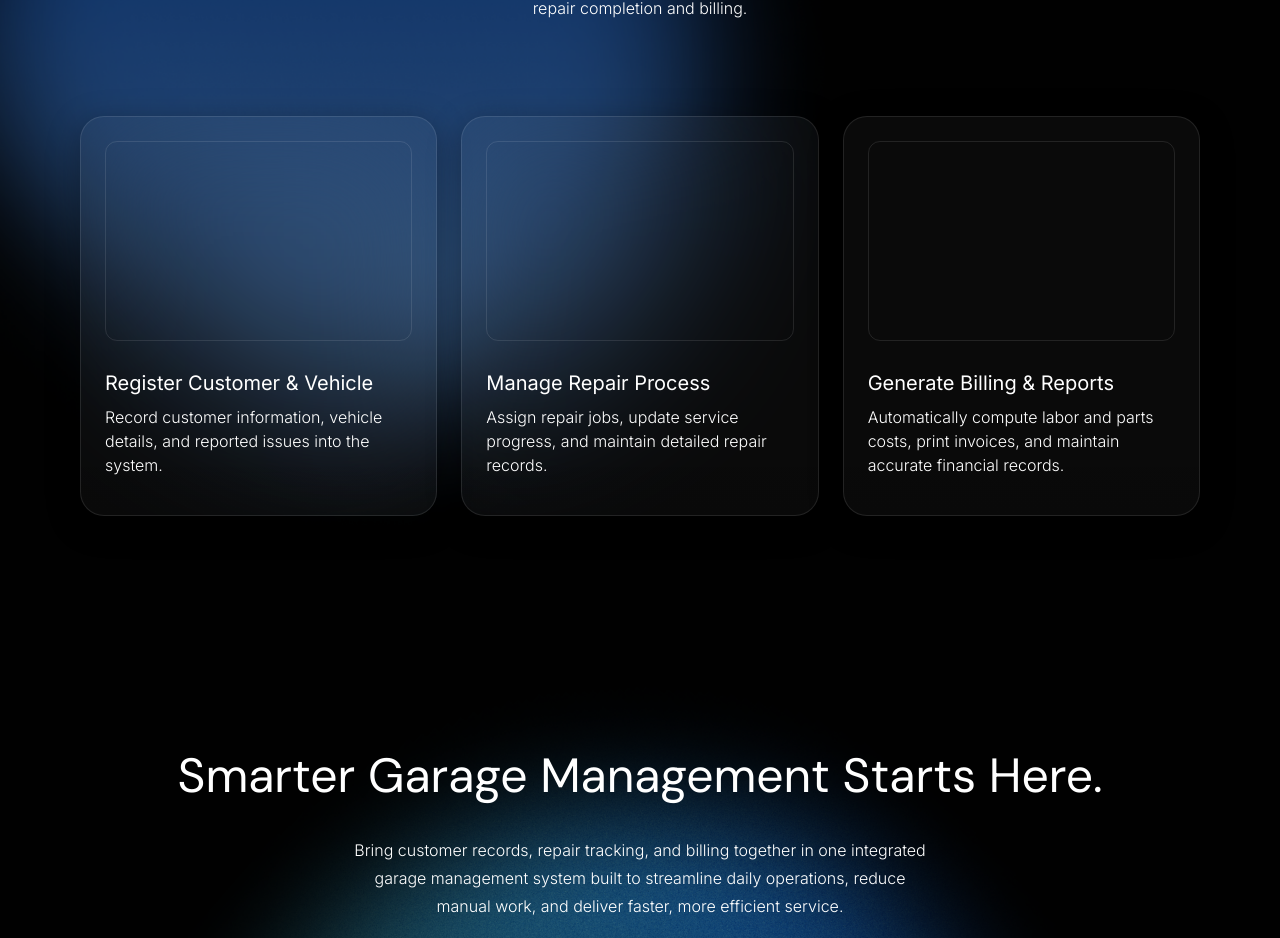
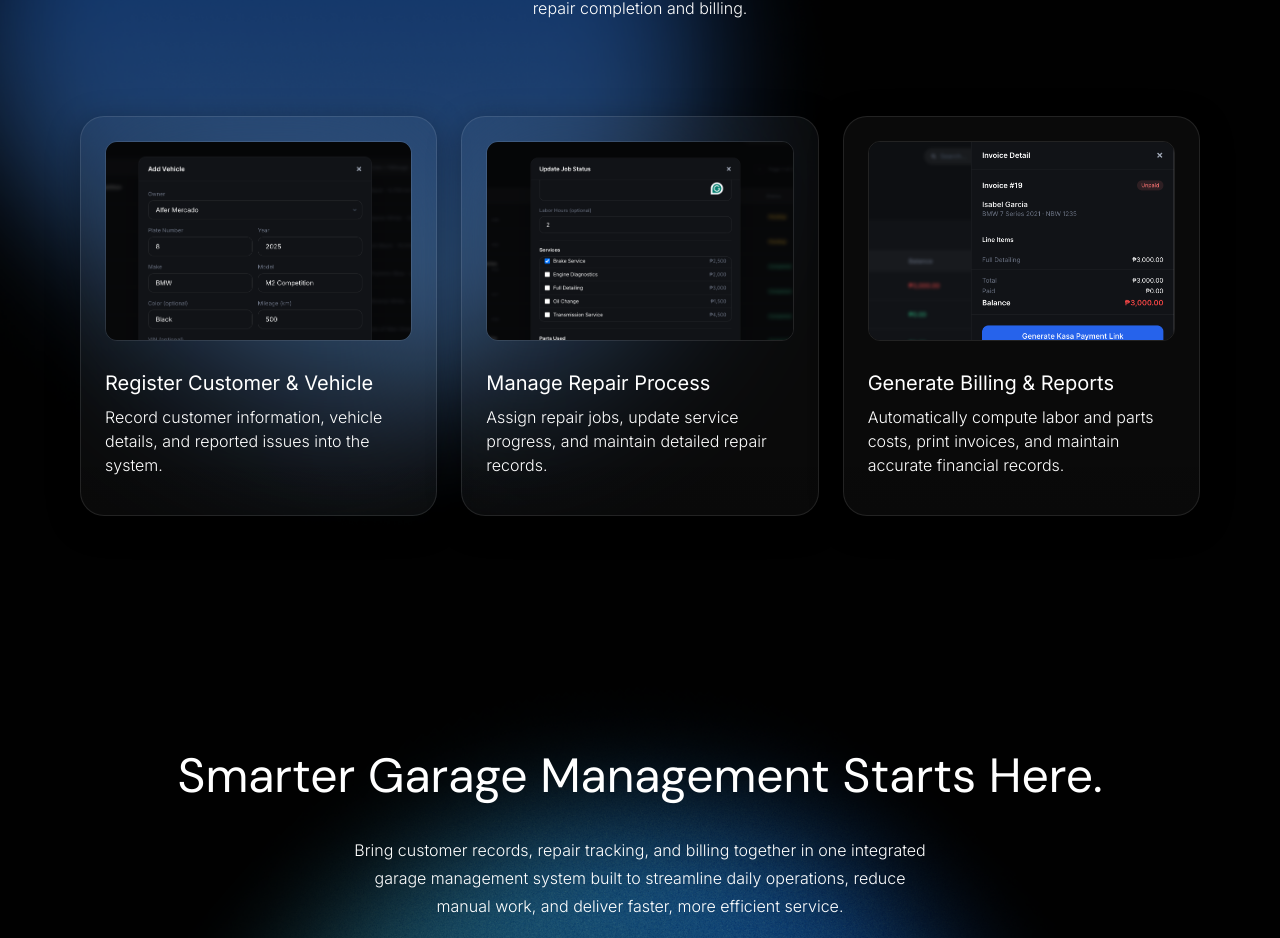
Before and after one commit to alferrr/motiq, a Next.js app: page / in a window 1280 px wide. Shown: the part 4477-5415 px from the top of the page. Built offline with nearby package versions, Linux system fonts and the light colour scheme.

Commit message:
style: steps pics

```diff
--- a/components/pages/Hero.tsx
+++ b/components/pages/Hero.tsx
@@ -58,16 +58,19 @@ export const steps = [
     step: 1,
     title: "Register Customer & Vehicle",
     desc: "Record customer information, vehicle details, and reported issues into the system.",
+    image: "/vehicle.png",
   },
   {
     step: 2,
     title: "Manage Repair Process",
     desc: "Assign repair jobs, update service progress, and maintain detailed repair records.",
+    image: "/jobstatus.png",
   },
   {
     step: 3,
     title: "Generate Billing & Reports",
     desc: "Automatically compute labor and parts costs, print invoices, and maintain accurate financial records.",
+    image: "/invoice.png",
   },
 ];
 
@@ -348,7 +351,14 @@ const Hero = () => {
                 className="w-full md:w-100 min-h-100"
                 contentClassName=""
               >
-                <div className="photo h-50 border border-white/10 rounded-xl w-full"></div>
+                <div className="photo relative h-50 border border-white/10 rounded-xl w-full overflow-hidden">
+                  <Image
+                    src={step.image}
+                    alt={step.title}
+                    fill
+                    className="object-cover object-top"
+                  />
+                </div>
 
                 <div className="flex flex-col gap-2 mt-5">
                   <h2 className="font-sans text-xl">{step.title}</h2>
```
Also changed, not shown: public/jobstatus.png (added), public/vehicle.png (added).
